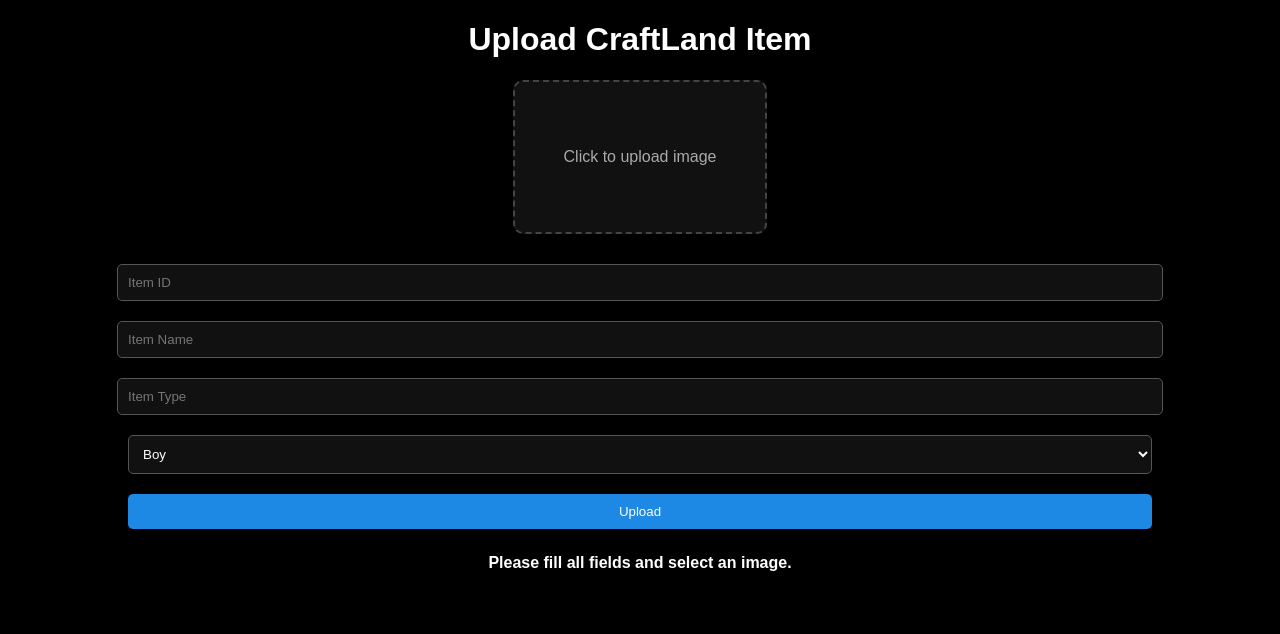
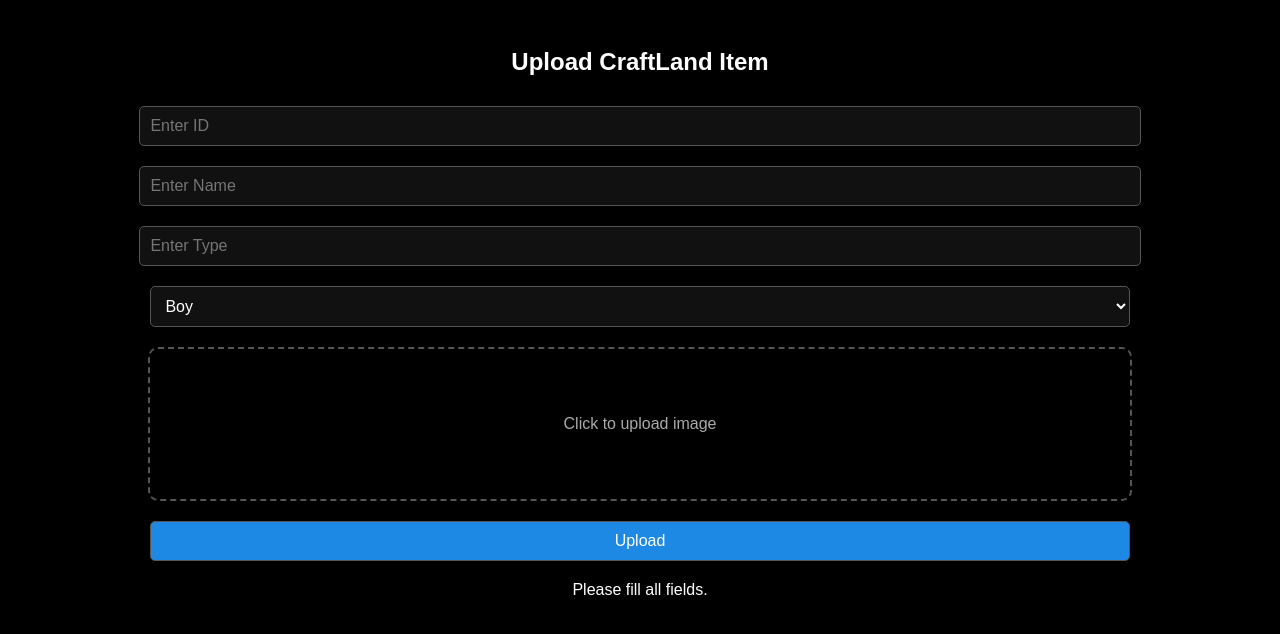
Before and after one commit to Yuwansingh/Itemsupoad, a plain HTML site: page index.html in a window 1280 px wide. Both pictures are taken after a click on the button "Upload". Drawn offline with Linux system fonts and the light colour scheme.

Commit message:
Update index.html

```diff
--- a/index.html
+++ b/index.html
@@ -1,24 +1,39 @@
 <!DOCTYPE html>
 <html>
 <head>
-  <title>CraftLand items Upload</title>
+  <meta name="viewport" content="width=device-width, initial-scale=1.0">
+  <title>Upload CraftLand Item</title>
   <style>
     body {
-      margin: 0;
       background-color: #000;
       color: white;
       font-family: sans-serif;
       text-align: center;
+      padding: 20px;
     }
 
-    .uploadBox {
-      margin: 20px auto;
-      width: 250px;
+    input, select, button {
+      margin: 10px;
+      padding: 10px;
+      width: 80%;
+      font-size: 16px;
+      border-radius: 5px;
+      border: 1px solid #555;
+      background: #111;
+      color: white;
+    }
+
+    button {
+      background: #1e88e5;
+      cursor: pointer;
+    }
+
+    #uploadBox {
+      width: 80%;
       height: 150px;
-      background-color: #111;
-      border: 2px dashed #444;
+      border: 2px dashed #555;
+      margin: 10px auto;
       display: flex;
-      flex-direction: column;
       justify-content: center;
       align-items: center;
       cursor: pointer;
@@ -26,84 +41,53 @@
       overflow: hidden;
     }
 
-    .uploadBox img {
-      max-width: 100%;
+    #uploadBox img {
       max-height: 100%;
       display: none;
     }
 
-    .uploadBox:hover {
-      border-color: #666;
-    }
-
-    .uploadBox span {
+    #uploadBox span {
       color: #aaa;
     }
 
-    input, select, button {
-      margin: 10px;
-      padding: 10px;
-      width: 80%;
-      border-radius: 5px;
-      border: 1px solid #555;
-      background-color: #111;
-      color: white;
-    }
-
-    button {
-      background-color: #1e88e5;
-      color: white;
-      border: none;
-      cursor: pointer;
-    }
-
-    button:hover {
-      background-color: #1565c0;
-    }
-
     #status {
-      margin-top: 15px;
-      font-weight: bold;
+      margin-top: 10px;
     }
   </style>
 </head>
 <body>
+  <h2>Upload CraftLand Item</h2>
 
-  <h1>Upload CraftLand Item</h1>
+  <input type="text" id="appId" placeholder="Enter ID" />
+  <input type="text" id="appName" placeholder="Enter Name" />
+  <input type="text" id="appType" placeholder="Enter Type" />
+  <select id="gender">
+    <option value="Boy">Boy</option>
+    <option value="Girl">Girl</option>
+    <option value="Unisex">Unisex</option>
+  </select>
 
-  <div class="uploadBox" onclick="document.getElementById('appImage').click()">
+  <div id="uploadBox" onclick="document.getElementById('appImage').click()">
     <img id="previewImage" />
     <span id="uploadText">Click to upload image</span>
   </div>
   <input type="file" id="appImage" accept="image/*" style="display:none" />
 
-  <input type="text" id="appId" placeholder="Item ID" />
-  <input type="text" id="appName" placeholder="Item Name" />
-  <input type="text" id="appType" placeholder="Item Type" />
-  <select id="gender">
-    <option value="boy">Boy</option>
-    <option value="girl">Girl</option>
-    <option value="unisex">Unisex</option>
-  </select>
-
-  <button id="uploadBtn" onclick="uploadApp()">Upload</button>
+  <button onclick="uploadApp()">Upload</button>
   <div id="status"></div>
 
   <script>
-    const imgbbAPI = "c0ae52d0f44278e4fc0aff3046544251";
-    const appImageInput = document.getElementById("appImage");
-    const previewImage = document.getElementById("previewImage");
+    const imgbbKey = "c0ae52d0f44278e4fc0aff3046544251";
+    const preview = document.getElementById("previewImage");
     const uploadText = document.getElementById("uploadText");
-    const status = document.getElementById("status");
-    const uploadBtn = document.getElementById("uploadBtn");
 
-    appImageInput.addEventListener("change", function () {
+    document.getElementById("appImage").addEventListener("change", function () {
       const file = this.files[0];
       if (file) {
         const reader = new FileReader();
-        reader.onload = function (e) {
-          previewImage.src = e.target.result;
-          previewImage.style.display = "block";
+        reader.onload = e => {
+          preview.src = e.target.result;
+          preview.style.display = "block";
           uploadText.style.display = "none";
         };
         reader.readAsDataURL(file);
@@ -115,55 +99,40 @@
       const name = document.getElementById("appName").value.trim();
       const type = document.getElementById("appType").value.trim();
       const gender = document.getElementById("gender").value;
-      const imageFile = appImageInput.files[0];
+      const file = document.getElementById("appImage").files[0];
+      const status = document.getElementById("status");
 
-      if (!id || !name || !type || !imageFile) {
-        status.textContent = "Please fill all fields and select an image.";
+      if (!id || !name || !type || !gender || !file) {
+        status.textContent = "Please fill all fields.";
         return;
       }
 
-      uploadBtn.disabled = true;
-      uploadBtn.textContent = "Uploading...";
-      status.textContent = "Uploading...";
+      status.textContent = "Uploading image...";
 
       const formData = new FormData();
-      formData.append("image", imageFile);
+      formData.append("image", file);
 
       try {
-        const res = await fetch(`https://api.imgbb.com/1/upload?key=${imgbbAPI}`, {
+        const res = await fetch(`https://api.imgbb.com/1/upload?key=${imgbbKey}`, {
           method: "POST",
           body: formData
         });
-
         const data = await res.json();
         const imageUrl = data.data.url;
 
-        const appData = { id, name, type, gender, image: imageUrl };
+        const itemData = { name, type, gender, image: imageUrl };
 
-        await fetch(`https://craftland-9f34f-default-rtdb.firebaseio.com/apps.json`, {
-          method: "POST",
-          headers: { "Content-Type": "application/json" },
-          body: JSON.stringify(appData)
+        await fetch(`https://craftland1-default-rtdb.firebaseio.com/apps/${id}.json`, {
+          method: "PUT",
+          body: JSON.stringify(itemData)
         });
 
         status.textContent = "✅ Upload successful!";
-        document.getElementById("appId").value = "";
-        document.getElementById("appName").value = "";
-        document.getElementById("appType").value = "";
-        document.getElementById("gender").value = "boy";
-        appImageInput.value = "";
-        previewImage.src = "";
-        previewImage.style.display = "none";
-        uploadText.style.display = "block";
-      } catch (error) {
-        console.error(error);
-        status.textContent = "❌ Upload failed. Try again.";
-      } finally {
-        uploadBtn.disabled = false;
-        uploadBtn.textContent = "Upload";
+      } catch (err) {
+        status.textContent = "❌ Upload failed.";
+        console.error(err);
       }
     }
   </script>
-
 </body>
 </html>
```
